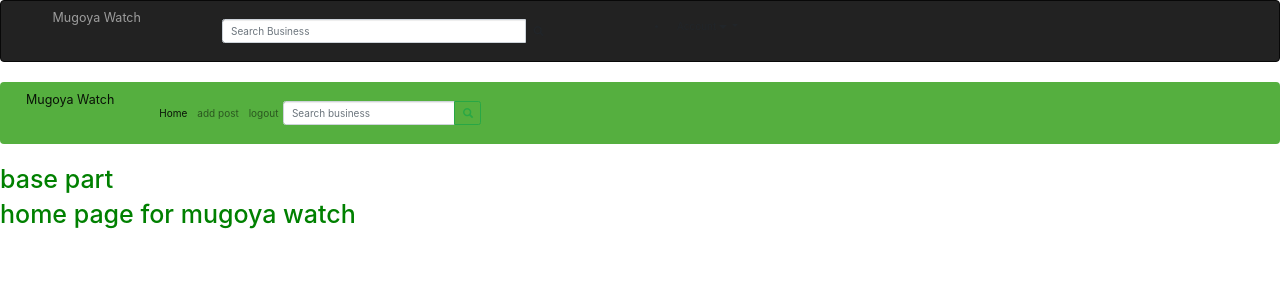
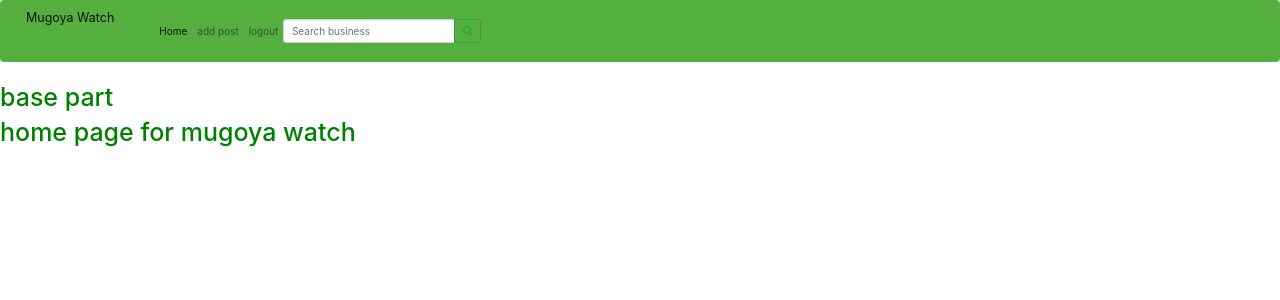
Before and after one commit to trevor-ngugi/mugoya-watch, a Django app: page / in a window 1280 px wide. Shown: the top 300 px of the page. Run offline with Django 3.2, Linux system fonts and the light colour scheme; the visitor is signed in with stand-in values (Sample User, id 1); data that the repository does not hold is empty; some libraries are stand-ins or nearby versions.

Commit message:
remove navbar

```diff
--- a/mugoyawatch/templates/navbar.html
+++ b/mugoyawatch/templates/navbar.html
@@ -8,59 +8,6 @@
 </head>
 
 <body>
-  <nav class="navbar navbar-inverse">
-    <div class="container-fluid">
-      <div class="navbar-header">
-        <a class="navbar-brand" href="{% url 'home' %}">Mugoya Watch</a>
-      </div>
-      <div class="col-sm-4 col-md-4 navbar-right">
-
-        <form class="navbar-form" role="search" action="{% url 'search_results' %}">
-
-          <div class="input-group">
-            <input type="text" class="form-control" placeholder="Search Business" name="business">
-            <div class="input-group-btn">
-              <button class="btn btn-default" type="submit"><i class="glyphicon glyphicon-search"></i></button>
-            </div>
-          </div>
-
-        </form>
-      </div>
-      <div class="col-sm-6 col-md-6">
-        {% if user.is_authenticated %}
-        <ul>
-          <li class="dropdown">
-            <a href="#" class="dropdown-toggle btn btn-default" data-toggle="dropdown" role="button"
-              aria-expanded="false">Account
-              <span class="caret"></span>
-            </a>
-            <ul class="dropdown-menu" role="menu">
-              <li>
-                <a href="{%url 'home'%}">Home</a>
-              </li>
-              <li>
-                <a href="{%url 'new_message'%}">add post</a>
-              </li>
-              <li>
-                <a href="/accounts/password/change">Change Password</a>
-              </li>
-              <li>
-                <a href="/logout">Logout</a>
-              </li>
-            </ul>
-          </li>
-        </ul>
-        {% else %}
-        <li>
-          <a class='btn btn-default' href="/accounts/login">Login</a>
-        </li>
-
-        {% endif %}
-      </div>
-
-    </div>
-  </nav>
-
   <nav class="navbar navbar-expand-lg navbar-light "  style="background-color: #55AF3F;">
       <a class="navbar-brand" href="{% url 'home' %}">Mugoya Watch</a>
       <button class="navbar-toggler" type="button" data-toggle="collapse" data-target="#navbarNav" aria-controls="navbarNav" aria-expanded="false" aria-label="Toggle navigation">
```
